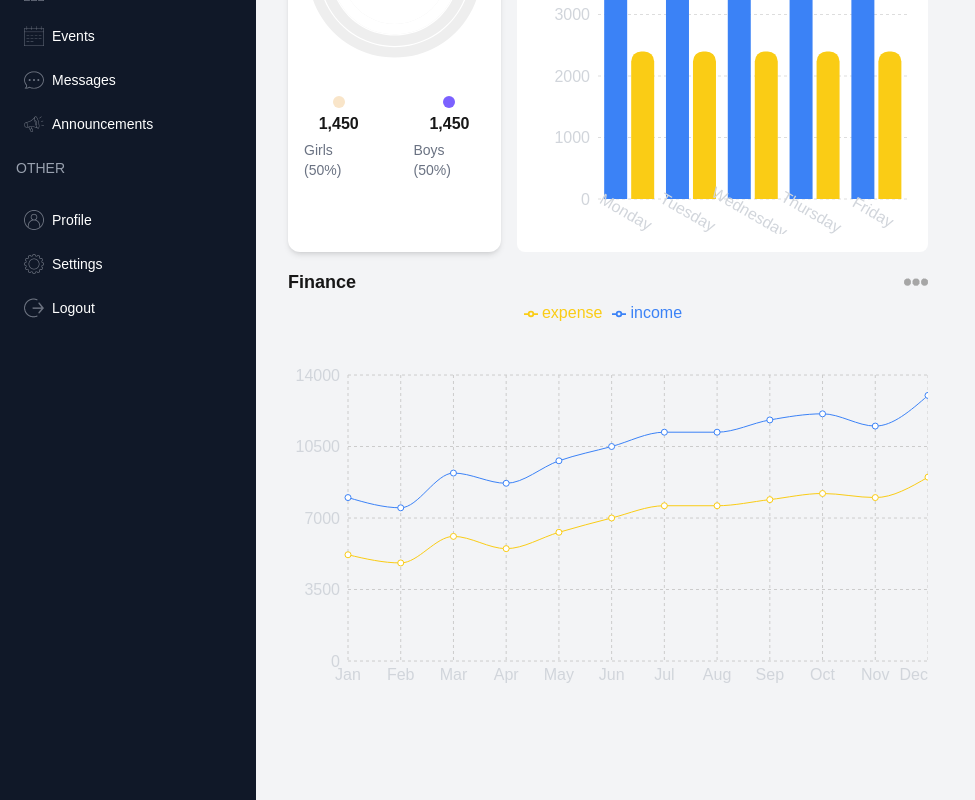
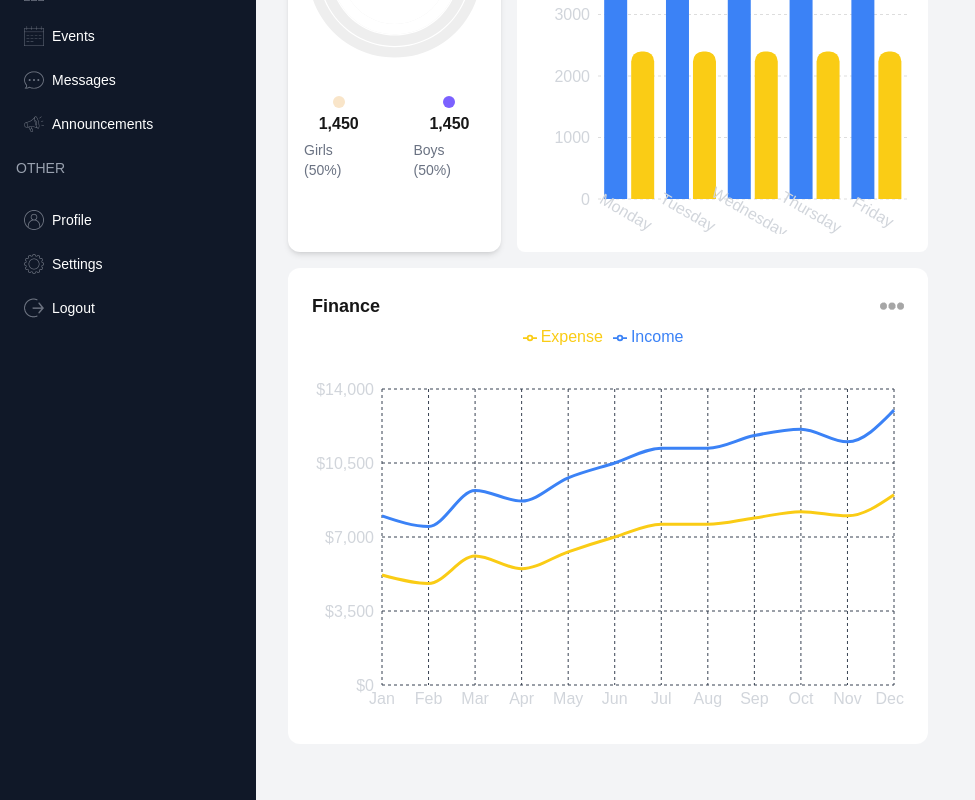
Before and after one commit to rumachoudhury/school-management-dashboard, a Next.js app: page /admin in a window 1280 px wide. Shown: the part 604-1404 px from the top of the page, without its empty margins (0-975 px from the left). Built offline with nearby package versions, Linux system fonts and the light colour scheme.

Commit message:
Fixed FinanceChart component

```diff
--- a/src/components/FinanceChart.tsx
+++ b/src/components/FinanceChart.tsx
@@ -1,6 +1,129 @@
+// "use client";
+// import Image from "next/image";
+
+// import {
+//   LineChart,
+//   Line,
+//   XAxis,
+//   YAxis,
+//   CartesianGrid,
+//   Tooltip,
+//   Legend,
+//   ResponsiveContainer,
+// } from "recharts";
+
+// // #region Sample data
+// // const data = [
+// //   {
+// //     name: "Jan",
+// //     income: 4000,
+// //     expense: 2400,
+// //   },
+// //   {
+// //     name: "Feb",
+// //     income: 3000,
+// //     expense: 1398,
+// //   },
+// //   {
+// //     name: "Mar",
+// //     income: 2000,
+// //     expense: 9800,
+// //   },
+// //   {
+// //     name: "Apr",
+// //     income: 2780,
+// //     expense: 3908,
+// //   },
+// //   {
+// //     name: "May",
+// //     income: 1890,
+// //     expense: 4800,
+// //   },
+// //   {
+// //     name: "Jun",
+// //     income: 2390,
+// //     expense: 3800,
+// //   },
+// //   {
+// //     name: "Jul",
+// //     income: 3490,
+// //     expense: 4300,
+// //   },
+// // ];
+
+// const data = [
+//   { name: "Jan", income: 8000, expense: 5200 },
+//   { name: "Feb", income: 7500, expense: 4800 },
+//   { name: "Mar", income: 9200, expense: 6100 },
+//   { name: "Apr", income: 8700, expense: 5500 },
+//   { name: "May", income: 9800, expense: 6300 },
+//   { name: "Jun", income: 10500, expense: 7000 },
+//   { name: "Jul", income: 11200, expense: 7600 },
+//   { name: "Aug", income: 11200, expense: 7600 },
+//   { name: "Sep", income: 11800, expense: 7900 },
+//   { name: "Oct", income: 12100, expense: 8200 },
+//   { name: "Nov", income: 11500, expense: 8000 },
+//   { name: "Dec", income: 13000, expense: 9000 },
+// ];
+
+// const FinanceChart = () => {
+//   return (
+//     <div className="shadow-xl">
+//       {/* Title */}
+//       <div className="flex justify-between items-center">
+//         <h2 className="text-lg font-semibold ">Finance</h2>
+//         <Image
+//           src="/images/school-management-dashboard/moreDark.png"
+//           alt="More image"
+//           width={24}
+//           height={24}
+//           className=""
+//         />
+//       </div>
+
+//       <ResponsiveContainer width="100%" height={400}>
+//         <LineChart
+//           data={data}
+//           margin={{ top: 5, right: 0, left: 0, bottom: 5 }}
+//         >
+//           <CartesianGrid strokeDasharray="3 3" />
+//           {/* <XAxis dataKey="name" /> */}
+//           <XAxis
+//             dataKey="name"
+//             axisLine={false}
+//             tick={{ fill: "#d1d5db" }}
+//             tickLine={false}
+//           />
+//           <YAxis axisLine={false} tick={{ fill: "#d1d5db" }} tickLine={false} />
+//           {/* <Tooltip /> */}
+//           <Tooltip
+//             contentStyle={{
+//               backgroundColor: "#fff",
+//               border: "1px solid #e5e7eb",
+//               borderRadius: "8px",
+//             }}
+//           />
+//           <Legend
+//             align="center"
+//             verticalAlign="top"
+//             wrapperStyle={{ paddingBottom: "40px" }}
+//           />
+
+//           {/* <Line dataKey="income" stroke="#3B82F6" />
+//           <Line dataKey="expense" stroke="#FACC15" /> */}
+
+//           <Line type="monotone" dataKey="income" stroke="#3B82F6" />
+//           <Line type="monotone" dataKey="expense" stroke="#FACC15" />
+//         </LineChart>
+//       </ResponsiveContainer>
+//     </div>
+//   );
+// };
+
+// export default FinanceChart;
+// ==============================================
 "use client";
 import Image from "next/image";
-
 import {
   LineChart,
   Line,
@@ -11,45 +134,6 @@ import {
   Legend,
   ResponsiveContainer,
 } from "recharts";
-
-// #region Sample data
-// const data = [
-//   {
-//     name: "Jan",
-//     income: 4000,
-//     expense: 2400,
-//   },
-//   {
-//     name: "Feb",
-//     income: 3000,
-//     expense: 1398,
-//   },
-//   {
-//     name: "Mar",
-//     income: 2000,
-//     expense: 9800,
-//   },
-//   {
-//     name: "Apr",
-//     income: 2780,
-//     expense: 3908,
-//   },
-//   {
-//     name: "May",
-//     income: 1890,
-//     expense: 4800,
-//   },
-//   {
-//     name: "Jun",
-//     income: 2390,
-//     expense: 3800,
-//   },
-//   {
-//     name: "Jul",
-//     income: 3490,
-//     expense: 4300,
-//   },
-// ];
 
 const data = [
   { name: "Jan", income: 8000, expense: 5200 },
@@ -68,51 +152,74 @@ const data = [
 
 const FinanceChart = () => {
   return (
-    <div>
+    <div className="w-full rounded-xl bg-white  p-6">
       {/* Title */}
       <div className="flex justify-between items-center">
-        <h2 className="text-lg font-semibold ">Finance</h2>
+        <h2 className="text-lg font-semibold">Finance</h2>
         <Image
           src="/images/school-management-dashboard/moreDark.png"
           alt="More image"
           width={24}
           height={24}
+          className=""
         />
       </div>
 
       <ResponsiveContainer width="100%" height={400}>
         <LineChart
           data={data}
-          margin={{ top: 5, right: 0, left: 0, bottom: 5 }}
+          margin={{ top: 5, right: 10, left: 10, bottom: 5 }}
         >
-          <CartesianGrid strokeDasharray="3 3" />
-          {/* <XAxis dataKey="name" /> */}
+          <CartesianGrid strokeDasharray="3 3" stroke="#374151" />
+
           <XAxis
             dataKey="name"
             axisLine={false}
+            tickLine={false}
             tick={{ fill: "#d1d5db" }}
+          />
+
+          <YAxis
+            axisLine={false}
             tickLine={false}
+            tick={{ fill: "#d1d5db" }}
+            tickFormatter={(value) => `$${value.toLocaleString()}`}
           />
-          <YAxis axisLine={false} tick={{ fill: "#d1d5db" }} tickLine={false} />
-          {/* <Tooltip /> */}
+
           <Tooltip
+            formatter={(value) => [`$${Number(value).toLocaleString()}`]}
             contentStyle={{
-              backgroundColor: "#fff",
+              backgroundColor: "#ffffff",
               border: "1px solid #e5e7eb",
               borderRadius: "8px",
             }}
           />
+
           <Legend
             align="center"
             verticalAlign="top"
-            wrapperStyle={{ paddingBottom: "50px" }}
+            wrapperStyle={{ paddingBottom: "40px" }}
           />
 
-          {/* <Line dataKey="income" stroke="#3B82F6" />
-          <Line dataKey="expense" stroke="#FACC15" /> */}
+          <Line
+            type="monotone"
+            dataKey="income"
+            name="Income"
+            stroke="#3B82F6"
+            strokeWidth={3}
+            dot={false}
+            activeDot={{ r: 6 }}
+          />
 
-          <Line type="monotone" dataKey="income" stroke="#3B82F6" />
-          <Line type="monotone" dataKey="expense" stroke="#FACC15" />
+          <Line
+            type="monotone"
+            dataKey="expense"
+            name="Expense"
+            stroke="#FACC15"
+            strokeWidth={3}
+            dot={false}
+            activeDot={{ r: 6 }}
+          />
         </LineChart>
       </ResponsiveContainer>
     </div>
```
